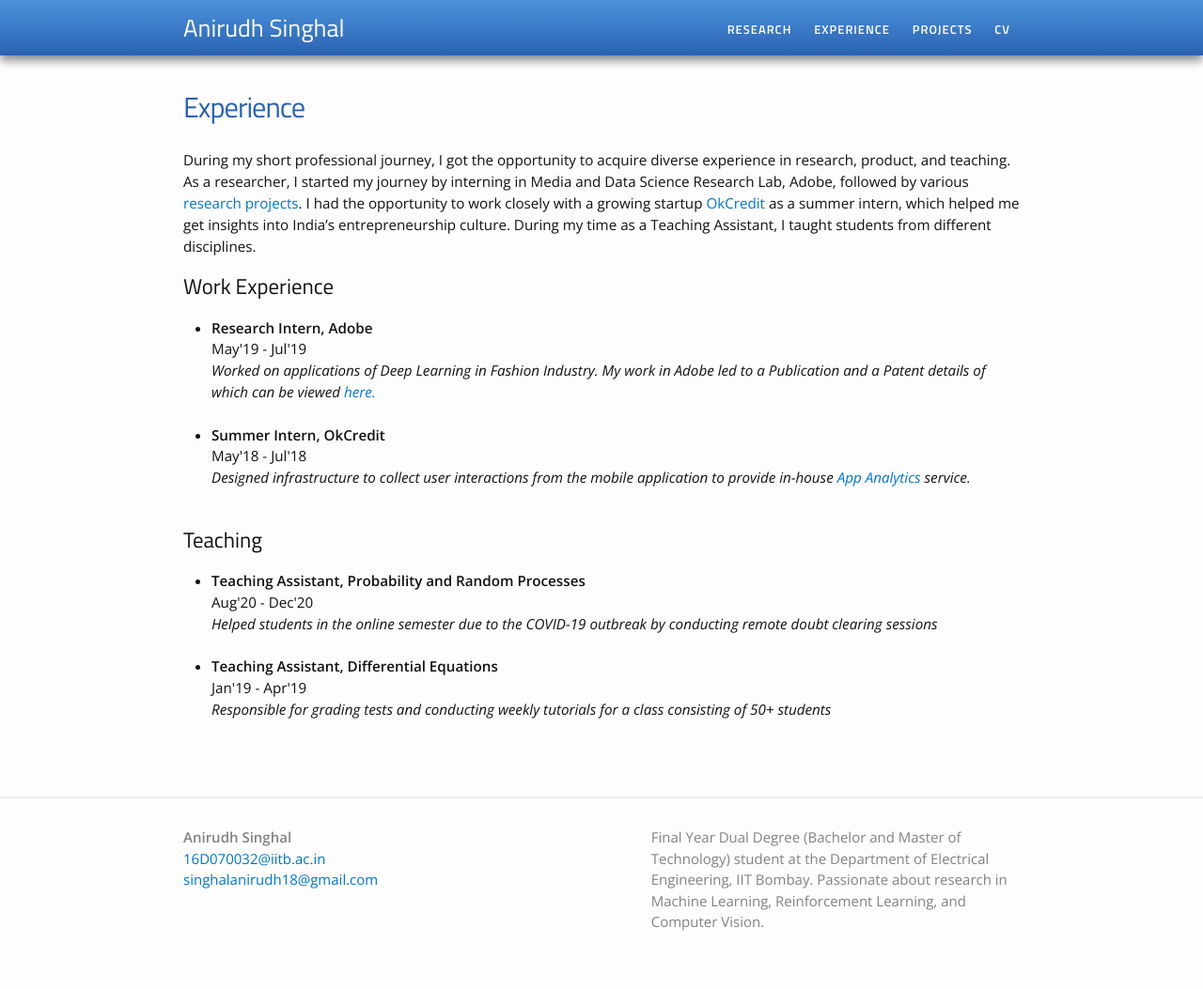
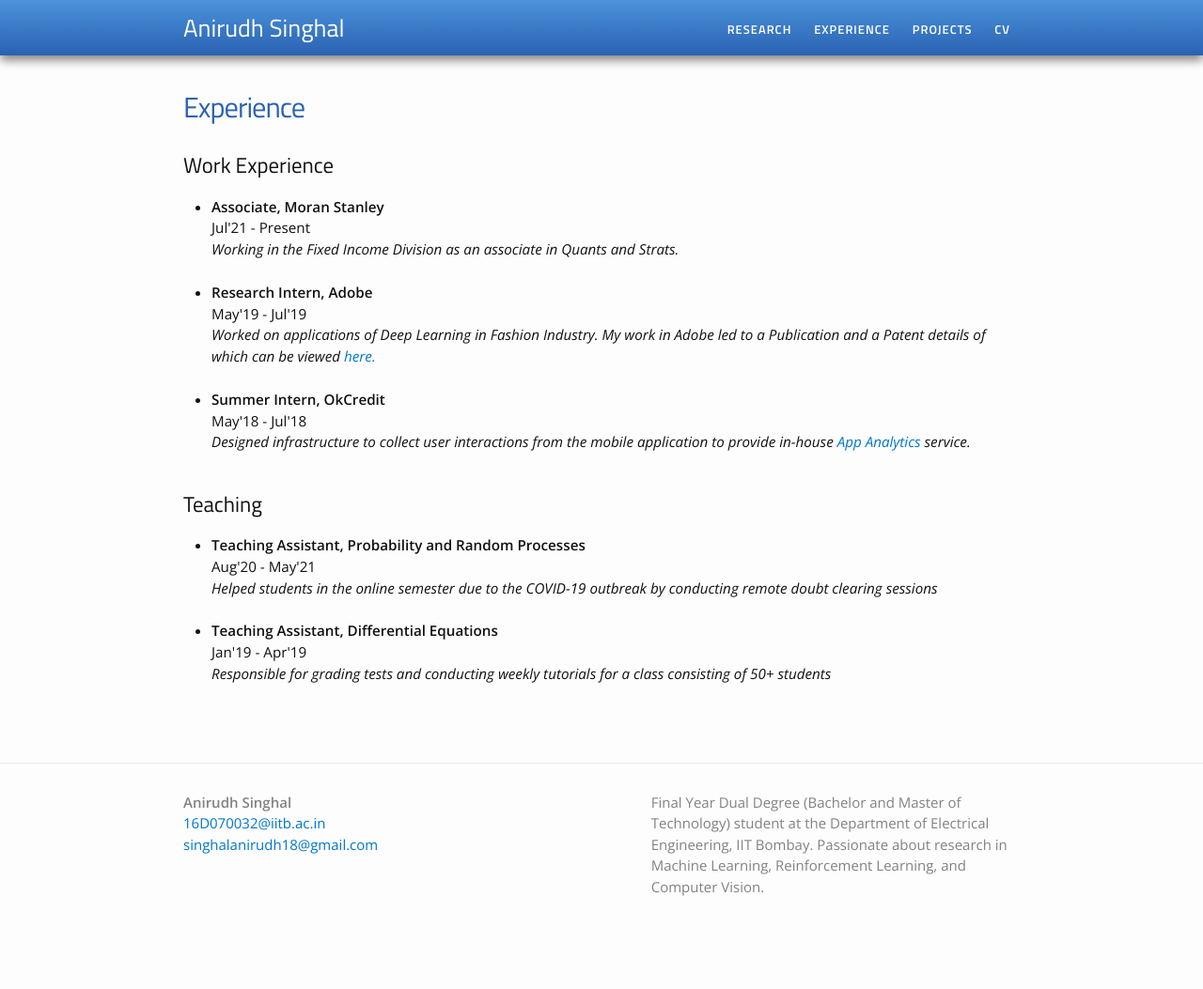
Before and after one commit to singhalanirudh18/singhalanirudh18.github.io, a Jekyll site: the page built from experience.md, in a window 1280 px wide. Shown: the whole page at 94% size. Built offline with Jekyll 4.4.1, drawn with Linux system fonts in a browser that asks for light colours; after the commit the page ends 1015 px from its top, so only the background shows below that.

Commit message:
experience updated

```diff
--- a/experience.md
+++ b/experience.md
@@ -4,10 +4,15 @@ permalink: /experience/
 title: Experience
 ---
 
-During my short professional journey, I got the opportunity to acquire diverse experience in research, product, and teaching. As a researcher, I started my journey by interning in Media and Data Science Research Lab, Adobe, followed by various <a href="/research">research projects</a>. I had the opportunity to work closely with a growing startup <a href="https://okcredit.in/">OkCredit</a> as a summer intern, which helped me get insights into India's entrepreneurship culture. During my time as a Teaching Assistant, I taught students from different disciplines.
+<!-- During my short professional journey, I got the opportunity to acquire diverse experience in research, product, and teaching. As a researcher, I started my journey by interning in Media and Data Science Research Lab, Adobe, followed by various <a href="/research">research projects</a>. I had the opportunity to work closely with a growing startup <a href="https://okcredit.in/">OkCredit</a> as a summer intern, which helped me get insights into India's entrepreneurship culture. During my time as a Teaching Assistant, I taught students from different disciplines. -->
 
 <h2>Work Experience</h2>
 <ul>
+	<li>
+		<b>Associate, Moran Stanley</b><br>
+		Jul'21 - Present<br>
+		<i>Working in the Fixed Income Division as an associate in Quants and Strats.</i><br>
+	</li><br>
 	<li>
 		<b>Research Intern, Adobe</b><br>
 		May'19 - Jul'19<br>
@@ -24,7 +29,7 @@ During my short professional journey, I got the opportunity to acquire diverse e
 <ul>
 	<li>
 		<b>Teaching Assistant, Probability and Random Processes</b><br>
-		Aug'20 - Dec'20<br>
+		Aug'20 - May'21<br>
 		<i>Helped students in the online semester due to the COVID-19 outbreak by conducting remote doubt clearing sessions</i><br>
 	</li><br>
 	<li>
```
